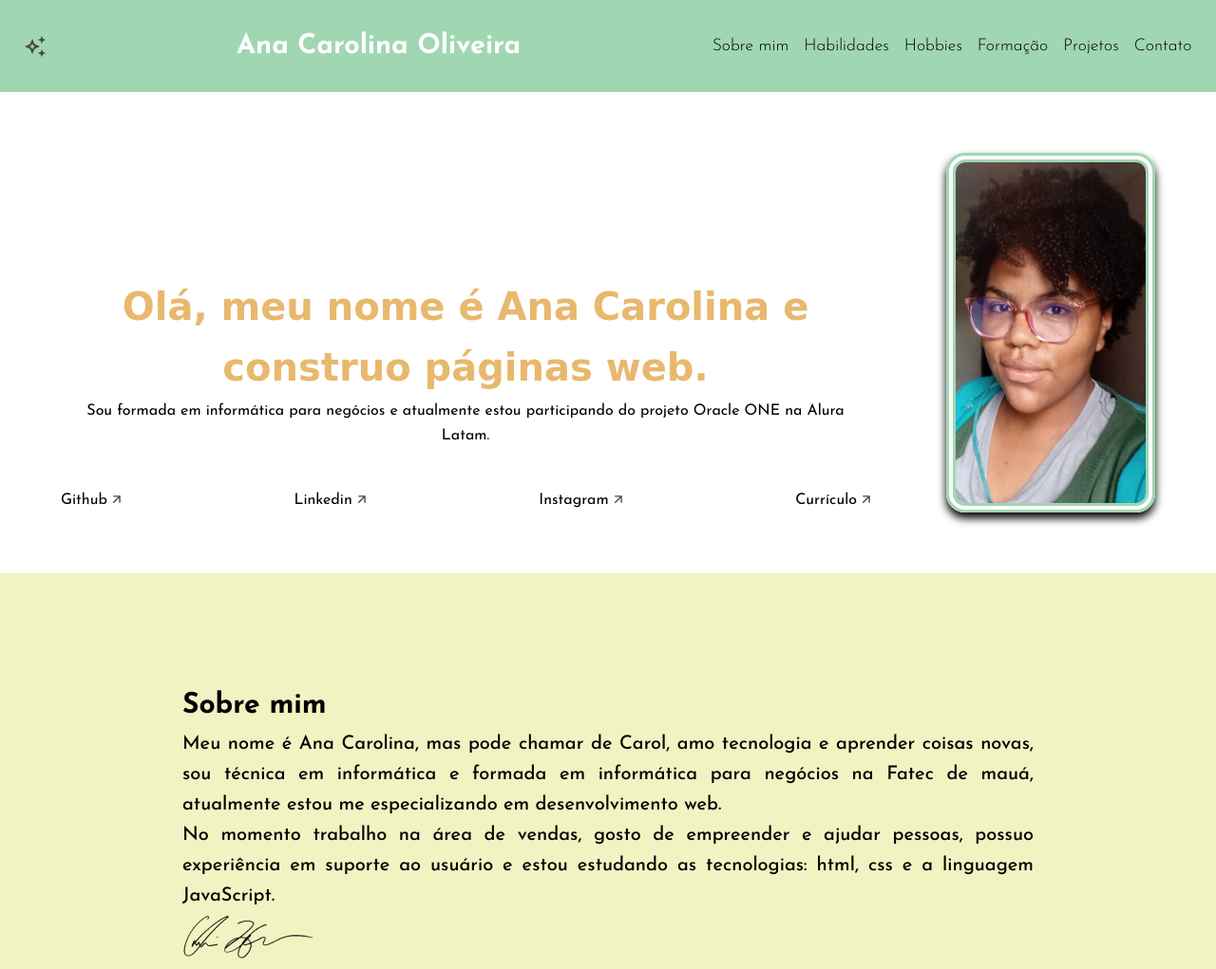
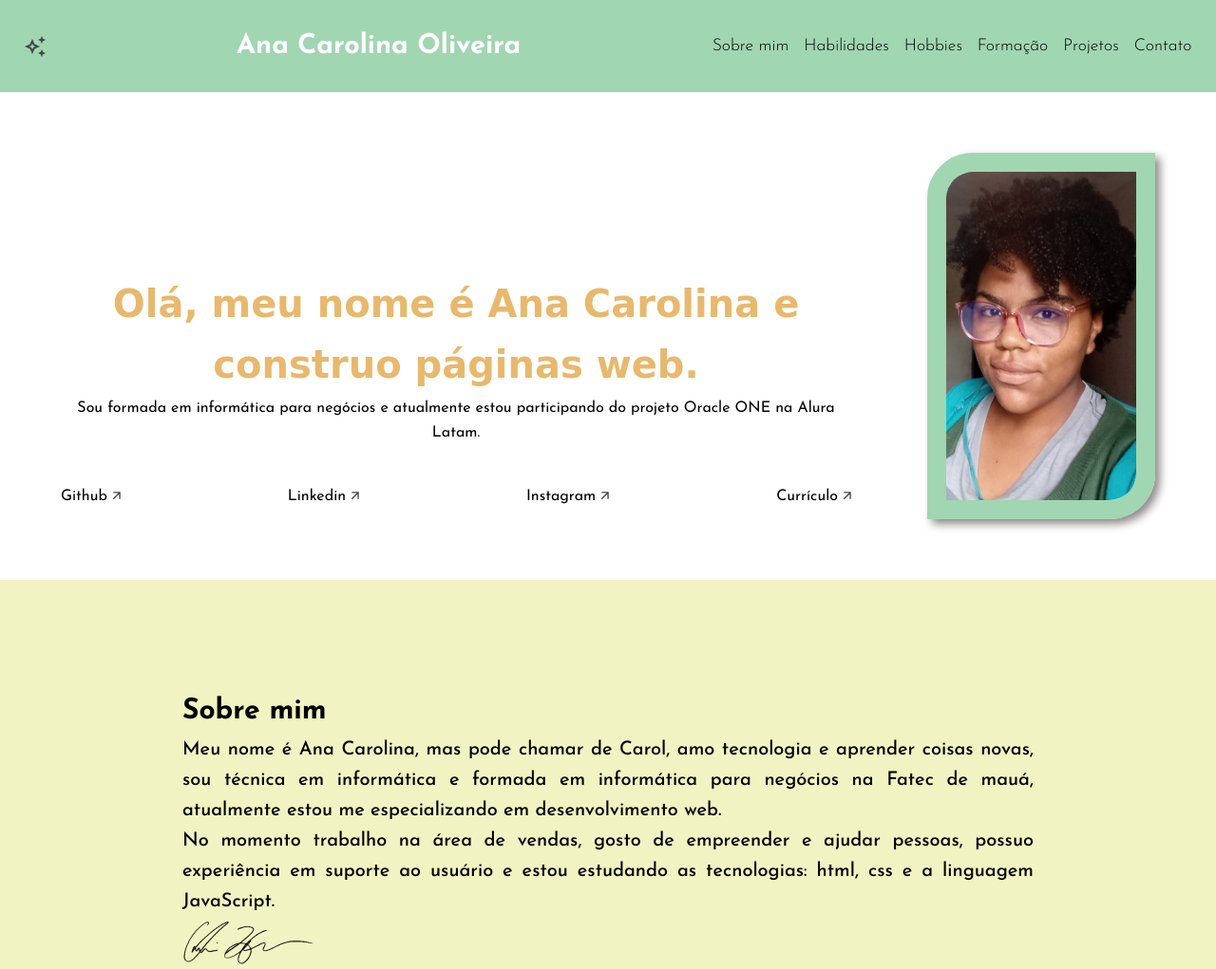
Before and after one commit to anacarolinaconce/challenge-portfolio, a plain HTML site: page index.html in a window 1280 px wide. Shown: the top 1021 px of the page at 95% size. Drawn offline with Linux system fonts and the light colour scheme; a web font is replaced by a local one.

Commit message:
pequenas alterações no design

```diff
--- a/style.css
+++ b/style.css
@@ -73,11 +73,13 @@ a {
 
 .apresentacao__foto{
     width: 200px;
-    border-radius: 20px;
-    border: var(--cor-de-fundo-menu) double 10px;
-    box-shadow: 0 6px 10px 0 black;
+    border-radius: 48px 0;
+    border: var(--cor-de-fundo-menu) solid 20px;
+    box-shadow: 5px 5px 10px 0 rgb(143, 136, 136);
+
 
 }
+
 .apresentacao__titulo{
     margin-top: 15%;
     text-align: center;
@@ -201,7 +203,7 @@ align-items: center;
     border-radius: 20px;
 }
 .projetos_repositorio_dec:hover{
-background-color: rgb(54, 190, 54);
+box-shadow: 0 0 0 4px white, 0 0 0 8px rgb(54, 190, 54) ;
 }
 .projetos__decodificador, .projetos__conteiner {
     max-width: 300px; /* Largura máxima da descrição */
```
